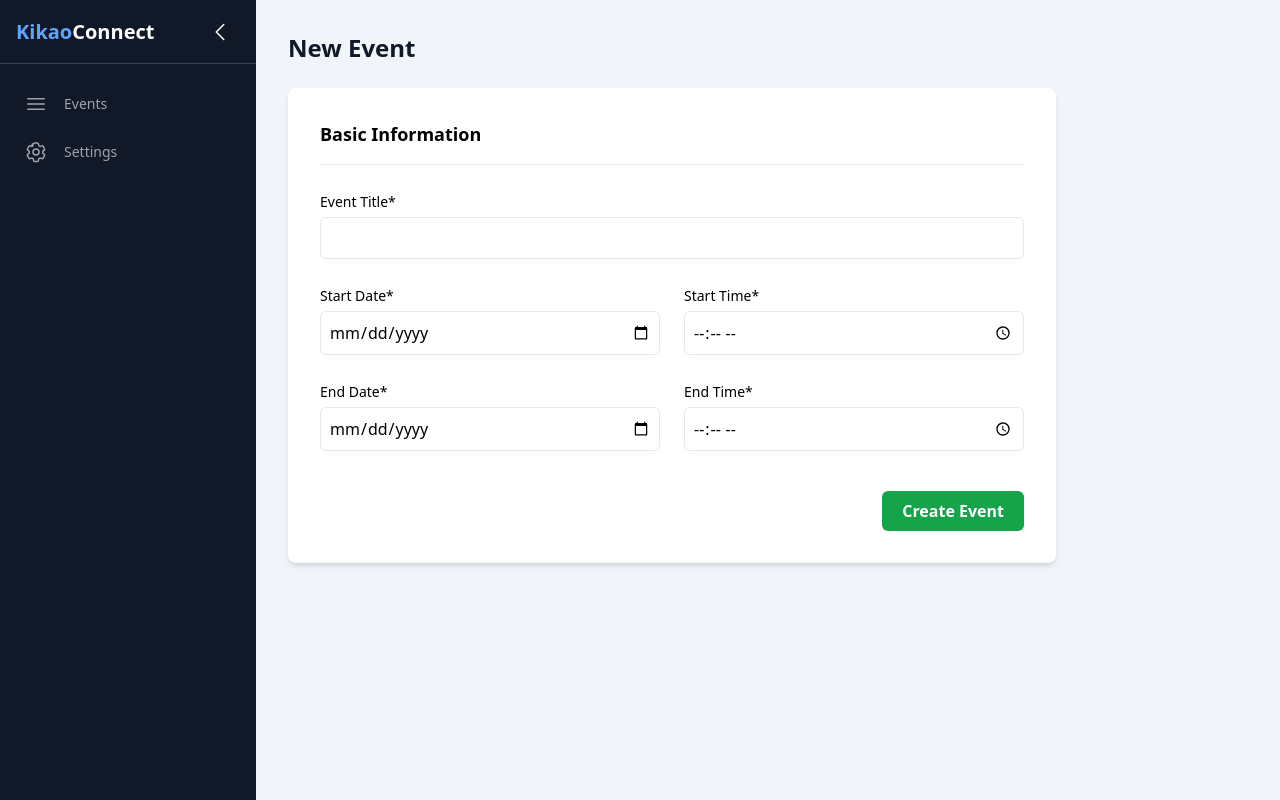
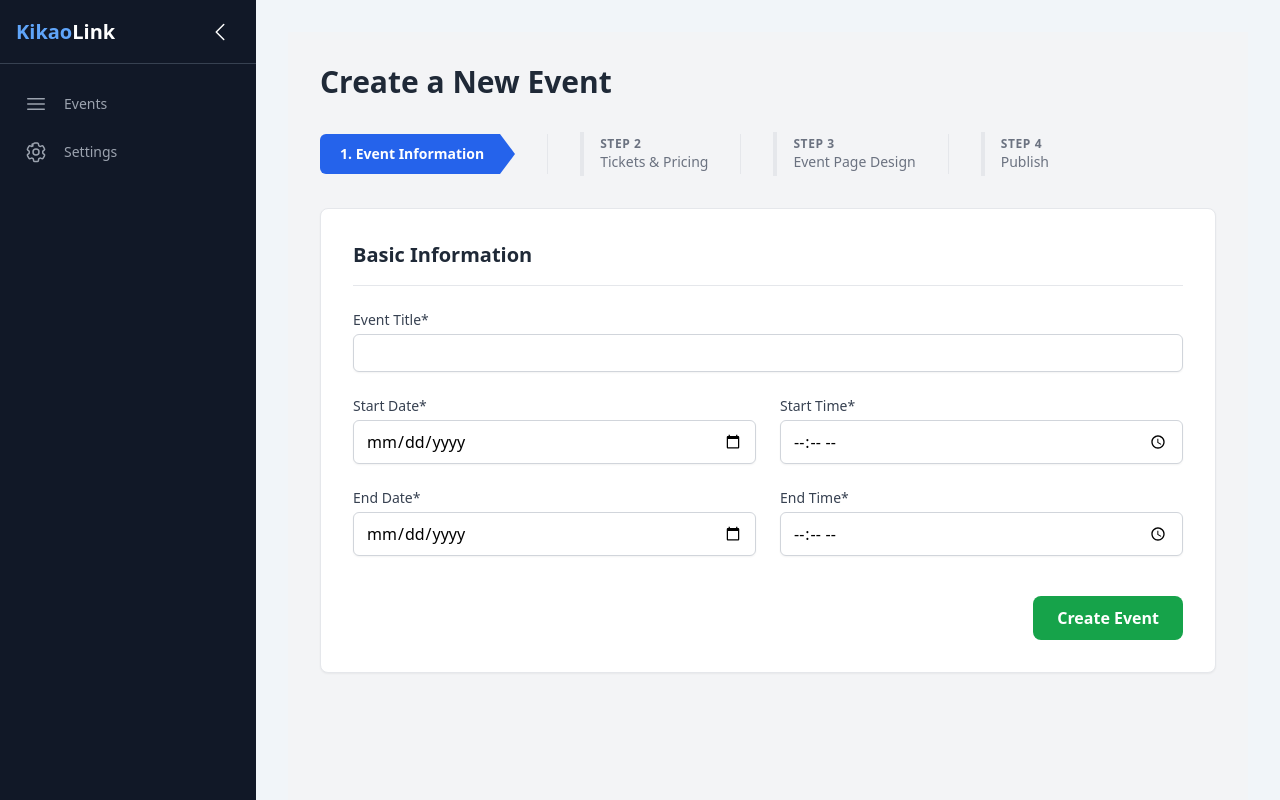
Before and after one commit to Beracali-Technologies/kikaolink-client, a React (Vite) app in the folder client/: page /dashboard/events/create in a window 1280 px wide. Built offline with nearby package versions, Linux system fonts and the light colour scheme.

Commit message:
Modify create event page

```diff
--- a/client/src/Features/Dashboard/Components/Sidebar/Sidebar.tsx
+++ b/client/src/Features/Dashboard/Components/Sidebar/Sidebar.tsx
@@ -37,7 +37,7 @@ const Sidebar: React.FC = () => {
             <div className="p-4 flex items-center justify-between border-b border-gray-700 h-16">
                 <span className={`font-bold text-xl whitespace-nowrap transition-opacity duration-200 ${isCollapsed ? 'opacity-0' : 'opacity-100'}`}>
                     <span className="text-blue-400">Kikao</span>
-                    <span className="text-white">Connect</span>
+                    <span className="text-white">Link</span>
                 </span>
                 <button onClick={() => setIsCollapsed(!isCollapsed)} className="p-2 rounded-full hover:bg-gray-700 focus:outline-none">
                     <ChevronLeftIcon className={`w-6 h-6 transform transition-transform duration-300 ${isCollapsed ? 'rotate-180' : 'rotate-0'}`} />
--- /dev/null
+++ b/client/src/Features/Dashboard/Components/Stepper/Stepper.tsx
@@ -0,0 +1,83 @@
+import React from 'react';
+
+
+const ActiveArrowStep: React.FC<{ stepNumber: number; title: string }> = ({ stepNumber, title }) => (
+    <div className="flex items-center z-10">
+        {/* Main colored body of the arrow */}
+        <div className="h-10 pl-5 pr-4 flex items-center bg-blue-600 text-white font-bold text-sm rounded-l-md">
+            {stepNumber}. {title}
+        </div>
+
+        {/* Arrow tip created with the robust border trick */}
+        <div
+            className="w-0 h-0"
+            style={{
+                borderTop: '20px solid transparent',
+                borderBottom: '20px solid transparent',
+                borderLeft: '15px solid #2563eb' // Tailwind's blue-600
+            }}
+        />
+    </div>
+);
+
+// --- Helper component for INACTIVE and COMPLETED steps ---
+const InactiveStep: React.FC<{ stepNumber: number; title: string; isCompleted: boolean }> = ({ stepNumber, title, isCompleted }) => {
+    // Completed steps will be blue, upcoming steps will be gray
+    const activeColor = isCompleted ? 'text-blue-600' : 'text-gray-500';
+    const titleColor = isCompleted ? 'text-gray-900' : 'text-gray-500';
+    const borderColor = isCompleted ? 'border-blue-600' : 'border-gray-200';
+
+    return (
+        <div className="flex flex-col py-1 pl-4 border-l-4 transition-colors">
+            <span className={`text-xs font-semibold uppercase tracking-wider ${activeColor}`}>
+                Step {stepNumber}
+            </span>
+            <span className={`text-sm font-medium ${titleColor}`}>
+                {title}
+            </span>
+        </div>
+    );
+};
+
+
+// decides whether to render an Active or Inactive step.
+export const Stepper: React.FC<{ steps: string[], currentStep: number }> = ({ steps, currentStep }) => {
+    return (
+        <nav aria-label="Progress">
+            <ol role="list" className="flex items-center">
+                {steps.map((step, index) => {
+                    const isActive = index === currentStep;
+                    const isCompleted = index < currentStep;
+
+                    return (
+                        <React.Fragment key={step}>
+                            {/* Render the separator line between each item */}
+                            {index > 0 && (
+                                <div className="w-px h-10 bg-gray-200 mx-4 lg:mx-8" />
+                            )}
+
+                            <li className="flex items-center">
+                                {isActive ? (
+                                    // If the step is active, render the blue arrow
+                                    <ActiveArrowStep
+                                        stepNumber={index + 1}
+                                        title={step}
+                                    />
+                                ) : (
+                                    // Otherwise, render the simple vertical line style
+                                    <InactiveStep
+                                        stepNumber={index + 1}
+                                        title={step}
+                                        isCompleted={isCompleted}
+                                    />
+                                )}
+                            </li>
+                        </React.Fragment>
+                    );
+                })}
+            </ol>
+        </nav>
+    );
+};
+
+export default Stepper;
--- a/client/src/Features/Dashboard/CreateEvent/CreateEvent.tsx
+++ b/client/src/Features/Dashboard/CreateEvent/CreateEvent.tsx
@@ -1,59 +1,54 @@
-import React from 'react';
+import React, { useState } from 'react';
 import { useForm } from 'react-hook-form';
 import { useNavigate } from 'react-router-dom';
+import Stepper from '../Components/Stepper/Stepper';
+import CreateEventForm from './CreateEventForm';
+
+// steps for event creation process
+const eventCreationSteps = [
+    'Event Information',
+    'Tickets & Pricing',
+    'Event Page Design',
+    'Publish'
+];
 
 const CreateEvent: React.FC = () => {
-    const { register, handleSubmit } = useForm();
-    const navigate = useNavigate();
 
-    const onSubmit = (data: any) => {
-        console.log("Creating event:", data);
-        alert('Event created successfully (in console)! Redirecting...');
-        // In a real app, the ID would come from the backend response
-        const newEventId = "123-demo";
-        navigate(`/dashboard/events/${newEventId}/info`);
+
+    const [currentStep, setCurrentStep] = useState(0);
+
+    const handleNextStep = () => {
+        // In a real app, you would save data and then move to the next step
+        if (currentStep < eventCreationSteps.length - 1) {
+            setCurrentStep(currentStep + 1);
+        }
     };
 
-    return (
-         <div>
-             <h1 className="text-2xl font-bold text-dark-text mb-6">New Event</h1>
-             <div className="bg-white p-8 rounded-lg shadow-md max-w-3xl">
-                <h2 className="text-lg font-semibold border-b pb-4">Basic Information</h2>
-                <form onSubmit={handleSubmit(onSubmit)} className="mt-6 space-y-6">
-                    <div>
-                        <label className="text-sm font-medium">Event Title*</label>
-                        <input {...register("title", { required: true })} className="mt-1 w-full p-2 border rounded-md"/>
-                    </div>
-                     <div className="grid grid-cols-2 gap-6">
-                         <div>
-                             <label className="text-sm font-medium">Start Date*</label>
-                             <input type="date" {...register("startDate", { required: true })} className="mt-1 w-full p-2 border rounded-md"/>
-                         </div>
-                         <div>
-                            <label className="text-sm font-medium">Start Time*</label>
-                            <input type="time" {...register("startTime", { required: true })} className="mt-1 w-full p-2 border rounded-md"/>
-                         </div>
-                     </div>
-                     <div className="grid grid-cols-2 gap-6">
-                         <div>
-                             <label className="text-sm font-medium">End Date*</label>
-                             <input type="date" {...register("endDate", { required: true })} className="mt-1 w-full p-2 border rounded-md"/>
-                         </div>
-                         <div>
-                            <label className="text-sm font-medium">End Time*</label>
-                            <input type="time" {...register("endTime", { required: true })} className="mt-1 w-full p-2 border rounded-md"/>
-                         </div>
-                     </div>
 
 
-                    <div className="flex justify-end pt-4">
-                        <button type="submit" className="bg-green-600 text-white font-semibold px-5 py-2 rounded-md hover:bg-green-700">
-                            Create Event
-                        </button>
-                    </div>
-                </form>
+    return (
+      <div className="bg-gray-100 min-h-screen p-4 sm:p-6 md:p-8">
+         <div className="max-w-7xl mx-auto">
+             <header className="mb-8">
+                 {/* Your existing header might have navigation here */}
+                 <h1 className="text-3xl font-bold text-gray-800">Create a New Event</h1>
+             </header>
+
+             {/* The new reusable Stepper component */}
+             <Stepper steps={eventCreationSteps} currentStep={currentStep} />
+
+             {/* The main content area */}
+             <div className="mt-8">
+                 {/* Conditionally render the form for the current step */}
+                 {currentStep === 0 && (
+                     <CreateEventForm onFormSubmit={handleNextStep} />
+                 )}
+                 {/* Add other forms here as you build them */}
+                 {/* {currentStep === 1 && <TicketForm />} */}
+                 {/* {currentStep === 2 && <DesignForm />} */}
              </div>
-        </div>
+         </div>
+     </div>
     );
 };
 
--- /dev/null
+++ b/client/src/Features/Dashboard/CreateEvent/CreateEventForm.tsx
@@ -0,0 +1,97 @@
+import React from 'react';
+import { useForm, SubmitHandler } from 'react-hook-form';
+
+// type for our form data for better type safety
+type FormValues = {
+    title: string;
+    startDate: string;
+    startTime: string;
+    endDate: string;
+    endTime: string;
+};
+
+//  props for the component, including the submission callback
+interface CreateEventFormProps {
+    onFormSubmit: (data: FormValues) => void;
+}
+
+
+const CreateEventForm: React.FC<CreateEventFormProps> = ({ onFormSubmit }) => {
+    const { register, handleSubmit, formState: { errors } } = useForm<FormValues>();
+
+    // This makes sure we pass the strongly-typed data to the parent
+    const onSubmit: SubmitHandler<FormValues> = (data) => {
+        console.log("Submitting Event Info:", data);
+        onFormSubmit(data); // Pass data up to the parent to handle next steps
+    };
+
+    return (
+        // The form content, now neatly separated
+         <div className="bg-white p-6 sm:p-8 rounded-lg shadow-sm border border-gray-200 max-w-4xl">
+            <h2 className="text-xl font-bold text-gray-800 border-b border-gray-200 pb-4">
+                Basic Information
+            </h2>
+            <form onSubmit={handleSubmit(onSubmit)} className="mt-6 space-y-6">
+                <div>
+                    <label htmlFor="title" className="block text-sm font-medium text-gray-700">Event Title*</label>
+                    <input
+                        id="title"
+                        {...register("title", { required: "Event title is required." })}
+                        className="mt-1 block w-full px-3 py-2 border border-gray-300 rounded-md shadow-sm focus:outline-none focus:ring-blue-500 focus:border-blue-500 sm:text-sm"
+                    />
+                    {errors.title && <p className="mt-1 text-sm text-red-600">{errors.title.message}</p>}
+                </div>
+
+                 <div className="grid grid-cols-1 sm:grid-cols-2 gap-6">
+                     <div>
+                         <label htmlFor="startDate" className="block text-sm font-medium text-gray-700">Start Date*</label>
+                         <input
+                            type="date"
+                            id="startDate"
+                            {...register("startDate", { required: true })}
+                            className="mt-1 block w-full px-3 py-2 border border-gray-300 rounded-md shadow-sm"
+                         />
+                     </div>
+                     <div>
+                        <label htmlFor="startTime" className="block text-sm font-medium text-gray-700">Start Time*</label>
+                        <input
+                            type="time"
+                            id="startTime"
+                            {...register("startTime", { required: true })}
+                            className="mt-1 block w-full px-3 py-2 border border-gray-300 rounded-md shadow-sm"
+                        />
+                     </div>
+                 </div>
+                 <div className="grid grid-cols-1 sm:grid-cols-2 gap-6">
+                     <div>
+                         <label htmlFor="endDate" className="block text-sm font-medium text-gray-700">End Date*</label>
+                         <input
+                            type="date"
+                            id="endDate"
+                            {...register("endDate", { required: true })}
+                            className="mt-1 block w-full px-3 py-2 border border-gray-300 rounded-md shadow-sm"
+                         />
+                     </div>
+                     <div>
+                        <label htmlFor="endTime" className="block text-sm font-medium text-gray-700">End Time*</label>
+                        <input
+                            type="time"
+                            id="endTime"
+                            {...register("endTime", { required: true })}
+                            className="mt-1 block w-full px-3 py-2 border border-gray-300 rounded-md shadow-sm"
+                        />
+                     </div>
+                 </div>
+
+                <div className="flex justify-end pt-4">
+                    <button type="submit" className="bg-green-600 text-white font-bold px-6 py-2.5 rounded-lg hover:bg-green-700 transition-colors focus:outline-none focus:ring-2 focus:ring-offset-2 focus:ring-green-500">
+                        Create Event
+                    </button>
+                </div>
+            </form>
+         </div>
+    );
+};
+
+
+export default CreateEventForm;
--- a/client/src/Features/Landing/Components/FeaturesSection/FeaturesSection.tsx
+++ b/client/src/Features/Landing/Components/FeaturesSection/FeaturesSection.tsx
@@ -16,7 +16,7 @@ const FeaturesSection: React.FC = () => {
                               Flawless Events Start Here.
                           </h2>
                           <p className="mt-6 text-xl text-light-text">
-                              From the first click to the final handshake, KikaoConnect provides the professional tools you need to create truly memorable events.
+                              From the first click to the final handshake, KikaoLink provides the professional tools you need to create truly memorable events.
                           </p>
                     </div>
 
--- a/client/src/Features/Landing/ContactPage/ContactData.ts
+++ b/client/src/Features/Landing/ContactPage/ContactData.ts
@@ -37,9 +37,9 @@ export const contactMethods: ContactMethod[] = [
   {
     name: 'Email Us',
     description: 'Send detailed requirements',
-    detail: 'hello@kikaoconnect.com',
+    detail: 'hello@KikaoLink.com',
     buttonText: 'Send an Email',
-    buttonHref: 'mailto:hello@kikaoconnect.com',
+    buttonHref: 'mailto:hello@KikaoLink.com',
     iconName: 'EmailIcon',
     iconColorClass: 'text-slate-500',
     primary: false,
--- a/client/src/Features/Landing/HeroPage/HeroPage.tsx
+++ b/client/src/Features/Landing/HeroPage/HeroPage.tsx
@@ -18,7 +18,7 @@ const HeroHeader: React.FC = () => (
         <div className="container mx-auto px-6 py-4 flex justify-between items-center">
             <div className="text-2xl font-bold">
                 <NavLink to="/">
-                    <span className="text-primary-blue">Kikao</span><span className="text-dark-text">Connect</span>
+                    <span className="text-primary-blue">Kikao</span><span className="text-dark-text">Link</span>
                 </NavLink>
             </div>
             <div className="flex items-center space-x-4">
@@ -48,7 +48,7 @@ const HeroPage: React.FC = () => {
                         <span className="text-primary-blue">Instant Check-ins.</span>
                     </h1>
                     <p className="mt-6 text-lg text-light-text max-w-2xl mx-auto">
-                        Say goodbye to registration headaches and long queues. KikaoConnect provides smart QR codes and on-the-spot badge printing for an experience your attendees will love.
+                        Say goodbye to registration headaches and long queues. KikaoLink provides smart QR codes and on-the-spot badge printing for an experience your attendees will love.
                     </p>
 
 
--- a/client/src/Routes/routes.tsx
+++ b/client/src/Routes/routes.tsx
@@ -26,6 +26,7 @@ export const publicRoutes = [
     //{ path: "/pricing", element: <PricingPage /> },
 ];
 
+
 export const privateRoutes = [
     { path: "events", element: <EventList /> },
     { path: "no-event", element: <NoEvent /> },
```
